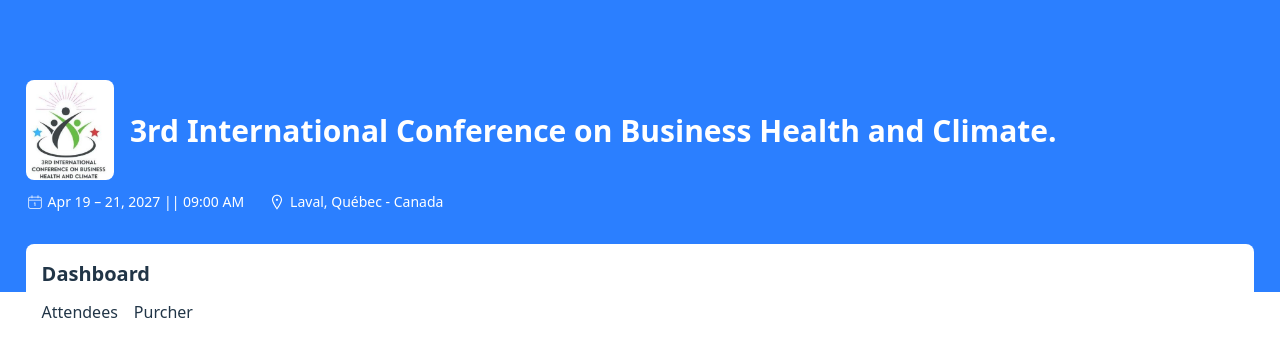
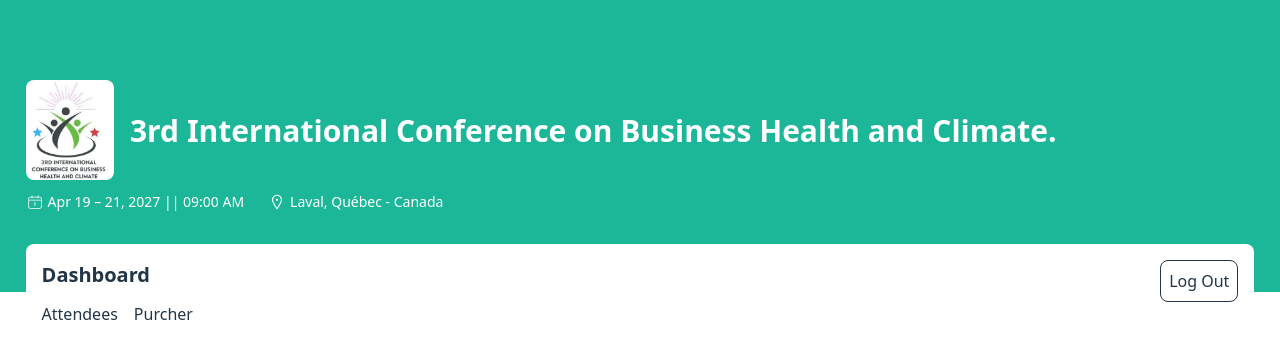
Before and after one commit to mehedy201/Event-Ticket-Sale-Frontend, a React (Vite) app: page /dashboard in a window 1280 px wide. Shown: the top 358 px of the page. Built offline with nearby package versions, Linux system fonts and the light colour scheme; no server answers; sample sign-in values are in the browser's storage.

Commit message:
change localhost link to live link and fix auth issu

```diff
--- a/src/main.jsx
+++ b/src/main.jsx
@@ -42,7 +42,7 @@ let router = createBrowserRouter([
         path: "/success/:id",
         loader: ({ params }) =>
           axios.get(
-            `http://localhost:5000/api/v1/ThriveGlobalForum/purcher/${params.id}`,
+            `https://moneris-payment-backend-production.up.railway.app/api/v1/ThriveGlobalForum/purcher/${params.id}`,
           ),
         element: <TicketBuySuccessResultComponent />,
       },
@@ -50,7 +50,9 @@ let router = createBrowserRouter([
   },
   {
     path: "/dashboard",
-    element: <Dashboard />,
+    element: <ProtectRoute>
+      <Dashboard />
+    </ProtectRoute >,
     children: [
       {
         path: ":page/:limit",
--- a/src/pages/AdminDashboard/Attendees/Attendees.jsx
+++ b/src/pages/AdminDashboard/Attendees/Attendees.jsx
@@ -27,7 +27,7 @@ const Attendees = () => {
     setLoading(true);
     axios
       .get(
-        `http://localhost:5000/api/v1/ThriveGlobalForum/attendees-data?page=${page}&search=${search}`,
+        `https://moneris-payment-backend-production.up.railway.app/api/v1/ThriveGlobalForum/attendees-data?page=${page}&search=${search}`,
       )
       .then((res) => {
         if (res.status === 200) {
@@ -55,7 +55,7 @@ const Attendees = () => {
 
   const handleDownloadExcel = () => {
     window.open(
-      "http://localhost:5000/api/v1/ThriveGlobalForum/download-Full-Attendees-Excel",
+      "https://moneris-payment-backend-production.up.railway.app/api/v1/ThriveGlobalForum/download-Full-Attendees-Excel",
       "_blank",
     );
   };
@@ -94,7 +94,7 @@ const Attendees = () => {
             </div>
             <a
               style={{ textDecoration: "none" }}
-              href={`http://localhost:5000/api/v1/ThriveGlobalForum/download-attendees-tickets/${att._id}`}
+              href={`https://moneris-payment-backend-production.up.railway.app/api/v1/ThriveGlobalForum/download-attendees-tickets/${att._id}`}
             >
               Download Ticket
             </a>
--- a/src/pages/AdminDashboard/Dashboard.jsx
+++ b/src/pages/AdminDashboard/Dashboard.jsx
@@ -1,23 +1,34 @@
 import { CiCalendarDate } from "react-icons/ci";
 import { LiaMapMarkerAltSolid } from "react-icons/lia";
-import { NavLink, Outlet, useLocation } from "react-router-dom";
+import { NavLink, Outlet, useLocation, useNavigate } from "react-router-dom";
 import { tailwindContainerClasses } from "../../utils/tailwindClasses";
 import logo from "../../assets/logo.jpg";
 import usePageTracking from "../../hooks/usePageTracking";
+import auth from '../../../firebase.config';
+import { useAuthState, useSignOut } from "react-firebase-hooks/auth";
+
 
 const Dashboard = () => {
   usePageTracking();
+  const navigate = useNavigate();
   const location = useLocation();
   const path = location.pathname;
   const isAttendees =
     path.startsWith("/dashboard/") && !path.includes("/purcher");
   const isPurcher = path.includes("/dashboard/purcher");
 
+  const [user, loading] = useAuthState(auth);
+
+  const handleSignOut = async () => {
+    const success = await signOut();
+    if (success) navigate("/log-in");
+  };
+
   return (
     <div>
       {/* Events Tittle_______________________________________________________ */}
       {/* ________________________________________________________________________ */}
-      <div className="bg-blue-500 pt-20 pb-20">
+      <div className="bg-[#1bb798] pt-20 pb-20">
         <div className={tailwindContainerClasses}>
           <div className="flex gap-4 items-center">
             <img
@@ -49,7 +60,13 @@ const Dashboard = () => {
       {/* ________________________________________________________________________ */}
       <div style={{ marginTop: "-48px" }} className={tailwindContainerClasses}>
         <div className="bg-white mb-4 rounded-lg p-4">
-          <h2 className="font-bold text-xl pb-3">Dashboard</h2>
+          <div className="flex items-center justify-between">
+            <h2 className="font-bold text-xl pb-3">Dashboard</h2>
+            {
+              user &&
+              <button className="border p-2 rounded-lg cursor-pointer" onClick={handleSignOut}>Log Out</button>
+            }
+          </div>
           <nav className="flex items-center gap-4">
             <NavLink
               to="/dashboard/1/10"
--- a/src/pages/AdminDashboard/Purcher/Purcher.jsx
+++ b/src/pages/AdminDashboard/Purcher/Purcher.jsx
@@ -27,7 +27,7 @@ const Purcher = () => {
     setLoading(true);
     axios
       .get(
-        `http://localhost:5000/api/v1/ThriveGlobalForum/purcher-data?page=${page}&search=${search}`,
+        `https://moneris-payment-backend-production.up.railway.app/api/v1/ThriveGlobalForum/purcher-data?page=${page}&search=${search}`,
       )
       .then((res) => {
         if (res.status === 200) {
@@ -55,7 +55,7 @@ const Purcher = () => {
 
   const handleDownloadExcel = () => {
     window.open(
-      "http://localhost:5000/api/v1/ThriveGlobalForum/download-Full-Purcher-Excel",
+      "https://moneris-payment-backend-production.up.railway.app/api/v1/ThriveGlobalForum/download-Full-Purcher-Excel",
       "_blank",
     );
   };
@@ -93,7 +93,7 @@ const Purcher = () => {
             </div>
             <a
               style={{ textDecoration: "none" }}
-              href={`http://localhost:5000/api/v1/ThriveGlobalForum/download-single-purcher-details/${purcher._id}`}
+              href={`https://moneris-payment-backend-production.up.railway.app/api/v1/ThriveGlobalForum/download-single-purcher-details/${purcher._id}`}
             >
               Download Purcher Details
             </a>
--- a/src/pages/TicketSaleLandingPage/TicketsComponts/TicketBuySuccessResultComponent.jsx
+++ b/src/pages/TicketSaleLandingPage/TicketsComponts/TicketBuySuccessResultComponent.jsx
@@ -125,7 +125,7 @@ const TicketBuySuccessResultComponent = () => {
                   </div>
                   <a
                     style={{ textDecoration: "none", fontWeight: "bold" }}
-                    href={`http://localhost:5000/api/v1/ThriveGlobalForum/download-attendees-tickets/${att._id}`}
+                    href={`https://moneris-payment-backend-production.up.railway.app/api/v1/ThriveGlobalForum/download-attendees-tickets/${att._id}`}
                   >
                     Download Invoice
                   </a>
```
